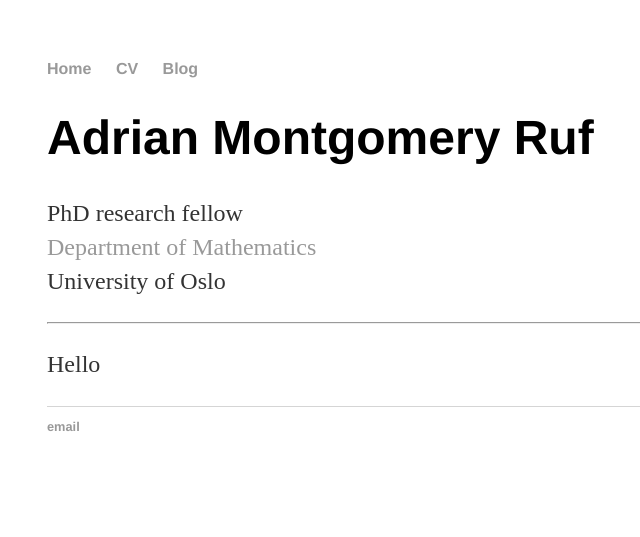
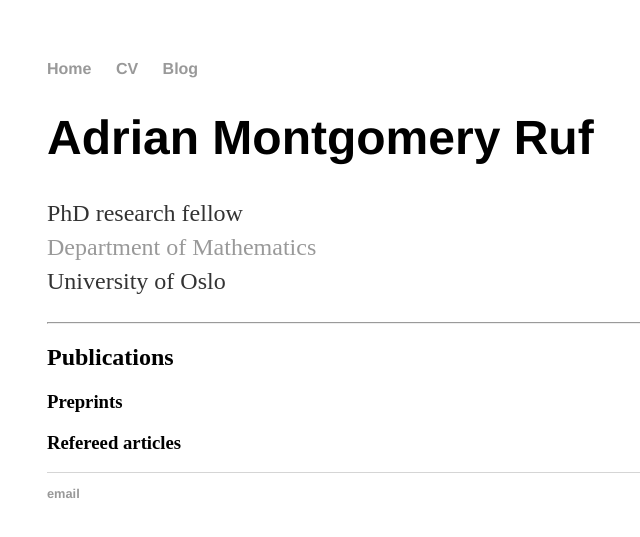
Before and after one commit to adrianmruf/adrianmruf.github.io, a Jekyll site: the page built from index.html, in a window 1280 px wide. Shown: the top 537 px of the page, without its empty margins (145-785 px from the left). Built offline with Jekyll 4.4.1, drawn with Linux system fonts in a browser that asks for light colours.

Commit message:
Update index.html

```diff
--- a/index.html
+++ b/index.html
@@ -8,5 +8,7 @@ title: Adrian Montgomery Ruf
 	<a href="http://www.mn.uio.no/math/english/people/aca/adrianru/">Department of Mathematics</a><br>
 	University of Oslo<p>
 	<hr />
-	<p>Hello<p>
+	<h2>Publications<h2>
+	<h3>Preprints<h3>
+	<h3>Refereed articles<h3>
 </div><!-- /.blurb -->
```
